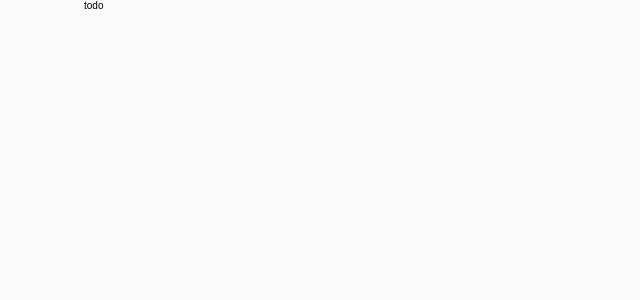
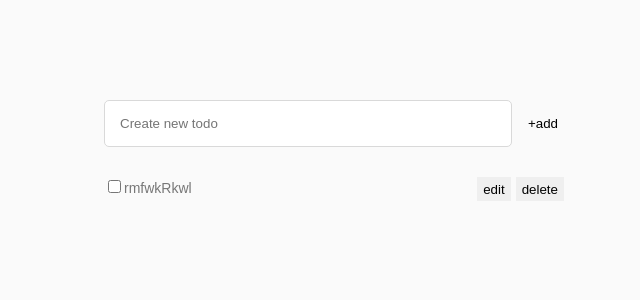
Before and after one commit to zoeypark/wanted-pre-onboarding-frontend, a React (Create React App) app: page /todo in a window 1280 px wide. Shown: the top 300 px of the page, without its empty margins (306-946 px from the left). Built offline with nearby package versions, Linux system fonts and the light colour scheme.

Commit message:
chore: Todo 페이지 마크업

```diff
--- a/src/GlobalStyle.js
+++ b/src/GlobalStyle.js
@@ -9,7 +9,7 @@ const GlobalStyles = createGlobalStyle`
  }
  body {
     margin : 0;
-    font-size:var(--main-font);
+    font-size: 1.4rem;
     font-family: 'Noto Sans KR', sans-serif;
     display:flex;
     flex-direction:row;
@@ -26,38 +26,27 @@ const GlobalStyles = createGlobalStyle`
  a, ul,ol, p, h1, h2, h3, h4, h5 {
     margin : 0;
     padding : 0;
-    color : var(--font-color);
+    color : #222222;
  }
 #root {
    width:100%;
    min-height: 100vh;
    max-width:50rem;
-   background-color: var(--white-color);
 }
 input {
-   width:100%;
    border-radius:5px;
-   border:1px solid var(--border-color);
+   border:1px solid #D9D9D9;
    padding: 1.5rem;
-   height: 4.5rem;
 }
 input:focus,textarea:focus {
    outline:none;
-   border:1px solid var(--point-color);
+   border:1px solid #838383;
 }
 label {
    font-size: 1.4rem;
-   color:var(--sub-font-color);
+   color: #777777;
    margin-bottom: .5rem;
    display: block;
-}
-textarea{
-   width:100%;
-   border-radius: 5px;
-   border:1px solid var(--border-color);
-   height: 10rem;
-   padding: 1.5rem;
-   resize: none;
 }
 `;
 
--- a/src/pages/Signin.js
+++ b/src/pages/Signin.js
@@ -7,7 +7,7 @@ const StyledContainer = styled.div`
   flex-direction: column;
   align-items: center;
   justify-content: center;
-  padding: 10rem;
+  padding: 0 2rem;
   gap: 1.5rem;
   > button {
     width: 100%;
@@ -28,6 +28,11 @@ const StyledForm = styled.form`
   flex-direction: column;
   width: 100%;
   gap: 2rem;
+  > div {
+    > input {
+      width: 100%;
+    }
+  }
   >.signinBtn {
     border-radius: 1rem;
     border: none;
--- a/src/pages/Signup.js
+++ b/src/pages/Signup.js
@@ -7,7 +7,7 @@ const StyledContainer = styled.div`
   flex-direction: column;
   align-items: center;
   justify-content: center;
-  padding: 10rem;
+  padding: 0 2rem;
   gap: 1.5rem;
 `
 
@@ -16,6 +16,11 @@ const StyledForm = styled.form`
   flex-direction: column;
   width: 100%;
   gap: 2rem;
+  > div {
+    > input {
+      width: 100%;
+    }
+  }
   >.signupBtn {
     border-radius: 1rem;
     border: none;
--- a/src/pages/Todo.js
+++ b/src/pages/Todo.js
@@ -1,7 +1,70 @@
+import { styled } from "styled-components";
+
+const StyledContainer = styled.div`
+  width: 100%;
+  height: 100vh;
+  display: flex;
+  flex-direction: column;
+  align-items: center;
+  padding: 10rem 2rem;
+  gap: 3rem;
+  > div {
+    width: 100%;
+    display: flex;
+    gap: 1rem;
+    > input {
+      width: 100%;
+    }
+    > button {
+      border: none;
+      background-color: #fafafa;
+      cursor: pointer;
+    }
+    > button:hover {
+      color: #d9d9d9;
+    }
+  }
+  > ul {
+    width: 100%;
+    > li {
+      display: flex;
+      gap: 0.5rem;
+      > label {
+        width: 100%;
+        > span {
+          overflow: scroll;
+        }
+      }
+      > button {
+        border: none;
+      }
+      > button:hover {
+        background-color: #d9d9d9;
+        cursor: pointer;
+      }
+    }
+  }
+`
+
 const Todo = () => {
   return (
     <>
-    <div>todo</div>
+      <StyledContainer>
+        <div>
+          <input data-testid="new-todo-input" placeholder="Create new todo"></input>
+          <button data-testid="new-todo-add-button">+add</button>
+        </div>
+        <ul>
+          <li>
+              <label>
+                <input type="checkbox"/>
+                <span>rmfwkRkwl </span>
+              </label>
+              <button data-testid="modify-button">edit</button>
+              <button data-testid="delete-button">delete</button>
+          </li>
+        </ul>
+      </StyledContainer>
     </>
   )
 }
```
